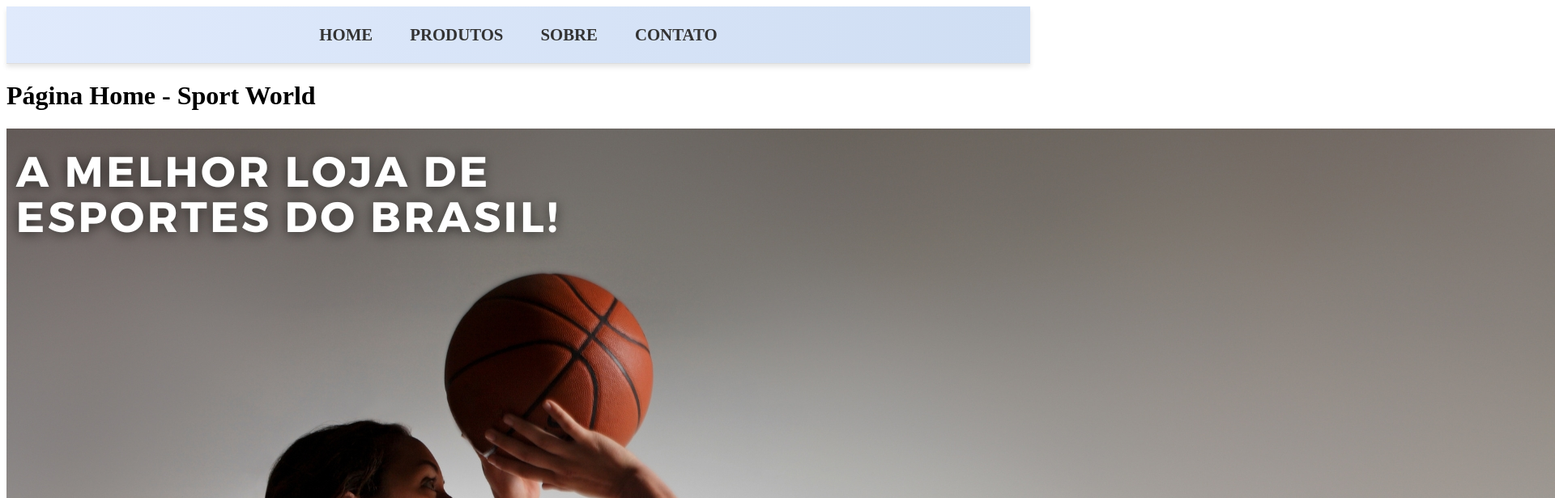
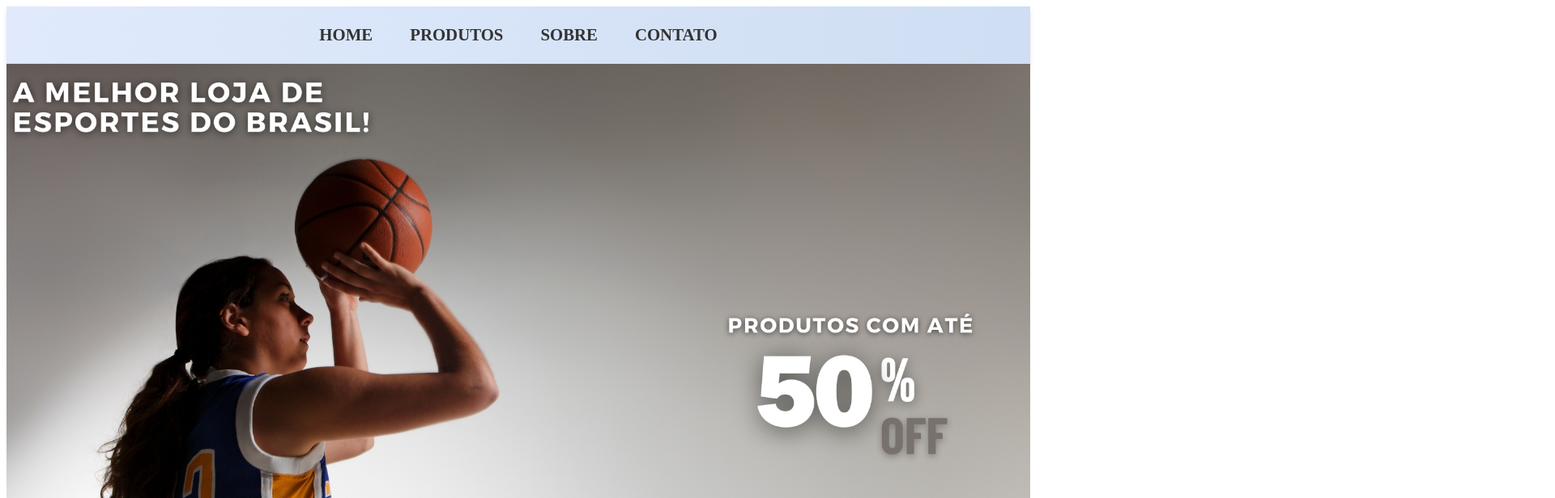
Before and after one commit to BVP-projetos/Projeto1-CP-Cidade, a React (Vite) app: page /home in a window 1280 px wide. Shown: the top 616 px of the page at 81% size, 1920 px wide, since content can reach past the window. Built offline with nearby package versions, Linux system fonts and the light colour scheme.

Commit message:
estilizando a pagina home

```diff
--- a/src/css/HomeStyle.jsx
+++ b/src/css/HomeStyle.jsx
@@ -0,0 +1,17 @@
+import styled from 'styled-components';
+
+export const Container = styled.div`
+  display: flex;
+  align-items: center;
+  justify-content: center;
+  height: 100%;
+  margin: 0;
+  overflow: hidden;
+`;
+
+export const StyledImage = styled.img`
+  width: 100%;
+  height: 100%;
+  object-fit: cover;
+  object-position: center;
+`;
--- a/src/routes/Home.jsx
+++ b/src/routes/Home.jsx
@@ -1,13 +1,13 @@
-import Image3 from '../assets/SportWorld.jpg'
 
-const Home=()=>{
-    return(
-        <>
-        <h1>Página Home - Sport World</h1>
+import Image3 from '../assets/SportWorld.jpg';
+import { Container, StyledImage } from '../css/HomeStyle';
 
-        <img src={Image3} alt="Home"/>
-        </>
-    )
-}
+const Home = () => {
+    return (
+      <Container>
+        <StyledImage src={Image3} alt="Home" />
+      </Container>
+    );
+  };
 
-export default Home
+  export default Home;
```
